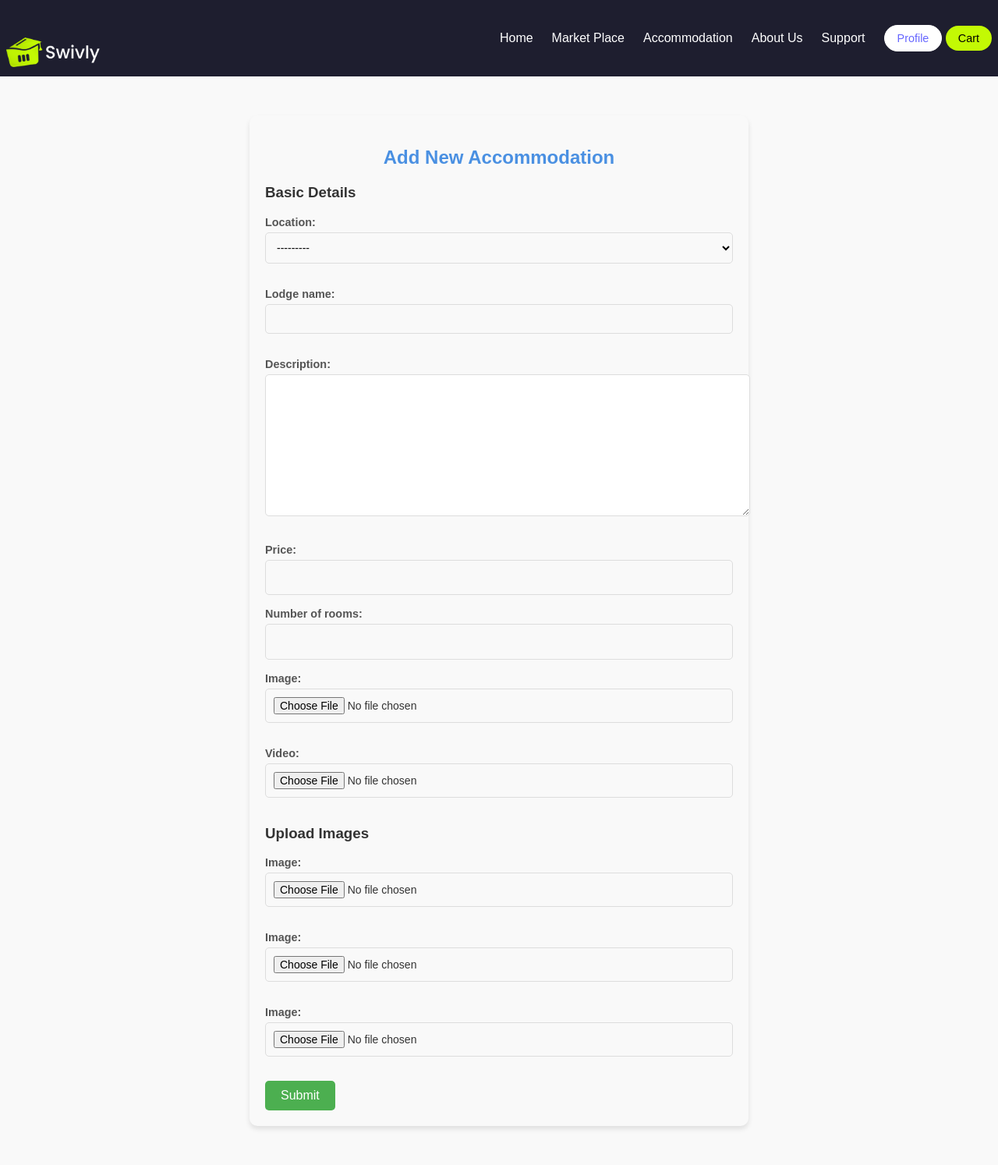
After one commit to codeAKstan/Swivly, a Django app: page /add/ in a window 1280 px wide. The commit adds this page. Shown: the whole page at 78% size. Run offline with Django 5.2, Linux system fonts and the light colour scheme; the visitor is signed in with stand-in values (Sample User, id 1); data that the repository does not hold is empty; parts of the project's set-up code (start-up, migrations or seed data) failed here and were passed over.

Commit message:
working on the accommodation page

```diff
--- a/registration/forms.py
+++ b/registration/forms.py
@@ -1,6 +1,6 @@
 from django import forms
 from django.contrib.auth.models import User
-from .models import Profile, ProductImage, Product
+from .models import Profile, ProductImage, Product, House, HouseImage
 
 class UserRegisterForm(forms.ModelForm):
     ROLE_CHOICES = [
@@ -57,3 +57,14 @@ class ProductImageForm(forms.ModelForm):
     class Meta:
         model = ProductImage
         fields = ['image']
+
+
+class HouseForm(forms.ModelForm):
+    class Meta:
+        model = House
+        fields = ['location', 'lodge_name', 'description', 'price', 'number_of_rooms', 'image', 'video']
+
+class HouseImageForm(forms.ModelForm):
+    class Meta:
+        model = HouseImage
+        fields = ['image']
--- a/registration/models.py
+++ b/registration/models.py
@@ -105,3 +105,34 @@ class ProductImage(models.Model):
 
     def __str__(self):
         return f"Image for {self.product.name}"
+
+
+class Location(models.Model):
+    name = models.CharField(max_length=200)
+    city = models.CharField(max_length=100, blank=True)
+    state = models.CharField(max_length=100, blank=True)
+
+    def __str__(self):
+        return self.name
+
+
+class House(models.Model):
+    location = models.ForeignKey(Location, related_name='houses', on_delete=models.CASCADE)
+    lodge_name = models.CharField(max_length=200)
+    description = models.TextField()
+    price = models.DecimalField(max_digits=10, decimal_places=2)
+    number_of_rooms = models.PositiveIntegerField()
+    is_available = models.BooleanField(default=True)
+    image = models.ImageField(upload_to='houses/%Y/%m/%d', blank=True)
+    video = models.FileField(upload_to='houses/videos/%Y/%m/%d', blank=True)
+    created = models.DateTimeField(auto_now_add=True)
+
+    def __str__(self):
+        return self.lodge_name
+
+class HouseImage(models.Model):
+    house = models.ForeignKey(House, related_name='images', on_delete=models.CASCADE)
+    image = models.ImageField(upload_to='houses/images/%Y/%m/%d')
+
+    def __str__(self):
+        return f"Image for {self.house.title}"
--- /dev/null
+++ b/registration/templates/registration/add_house.html
@@ -0,0 +1,79 @@
+{% extends 'registration/base.html' %}
+{% load static %}
+{% block content %}
+<div class="add-house-container">
+    <h2>Add New Accommodation</h2>
+    <form method="post" enctype="multipart/form-data" class="add-house-form">
+        {% csrf_token %}
+
+        <!-- House Form -->
+        <h3>Basic Details</h3>
+        {{ house_form.as_p }}
+
+        <!-- Image Upload -->
+        <h3>Upload Images</h3>
+        {{ formset.management_form }}
+        {% for form in formset %}
+        {{ form.as_p }}
+        {% endfor %}
+
+        <button type="submit" class="btn">Submit</button>
+    </form>
+</div>
+
+<style>
+    .add-house-container {
+        max-width: 600px;
+        margin: 50px auto;
+        padding: 20px;
+        background: #f9f9f9;
+        border-radius: 10px;
+        box-shadow: 0 4px 6px rgba(0, 0, 0, 0.1);
+        font-family: Arial, sans-serif;
+    }
+
+    .add-house-container h2 {
+        text-align: center;
+        color: #4a90e2;
+        margin-bottom: 20px;
+    }
+
+    .add-house-form h3 {
+        margin-top: 20px;
+        color: #333;
+    }
+
+    .add-house-form label {
+        font-weight: bold;
+        margin-bottom: 5px;
+        display: block;
+    }
+
+    .add-house-form input[type="text"],
+    .add-house-form textarea,
+    .add-house-form input[type="file"],
+    .add-house-form select {
+        width: 100%;
+        padding: 10px;
+        margin-bottom: 15px;
+        border: 1px solid #ddd;
+        border-radius: 5px;
+        font-size: 14px;
+    }
+
+    .add-house-form button {
+        background-color: #4caf50;
+        color: white;
+        font-size: 16px;
+        padding: 10px 20px;
+        border: none;
+        border-radius: 5px;
+        cursor: pointer;
+        transition: background-color 0.3s ease;
+    }
+
+    .add-house-form button:hover {
+        background-color: #45a049;
+    }
+</style>
+{% endblock %}
--- a/registration/templates/registration/base.html
+++ b/registration/templates/registration/base.html
@@ -24,7 +24,7 @@
             <nav class="nav" id="nav-menu">
                 <a href="{% url 'registration:product_list' %}">Home</a>
                 <a href="{% url 'registration:shop' %}">Market Place</a>
-                <a href="#">Accommodation</a>
+                <a href="{% url 'registration:accommodation' %}">Accommodation</a>
                 <a href="{% url 'registration:about' %}">About Us</a>
                 <a href="{% url 'registration:about' %}">Support</a>
                 <div class="auth">
--- a/registration/urls.py
+++ b/registration/urls.py
@@ -10,6 +10,9 @@ urlpatterns = [
     path('shop/<slug:category_slug>/', views.product_list_or_index, name='shop_product_list_by_category'),
     path('shop/<int:id>/<slug:slug>/', views.product_detail, name='product_detail'),
     path('about/', views.about_us, name='about'),
+    path('accommodation/', views.accommodation, name='accommodation'),
+    path('add/', views.add_house, name='add_house'),
+    path('accommdate/', views.accommodation_list, name='accommodation_list'),
     path('register/', views.register, name='register'),
     path('profile/', views.profile, name='profile'),
     path('edit/', views.edit, name='edit'),
--- a/registration/views.py
+++ b/registration/views.py
@@ -1,13 +1,14 @@
 from django.shortcuts import render, HttpResponse, redirect, get_object_or_404
 from django.contrib.auth.forms import AuthenticationForm
 from django.contrib.auth.decorators import login_required
-from .forms import UserRegisterForm, UserEditForm, ProfileEditForm, ProductForm, ProductImageForm
-from .models import Listing, Transaction, Profile, Category, Product, ProductImage
+from .forms import UserRegisterForm, UserEditForm, ProfileEditForm, ProductForm, ProductImageForm,  HouseForm, HouseImageForm
+from .models import Listing, Transaction, Profile, Category, Product, ProductImage, House, HouseImage
 from django.contrib import messages
 from django.db.models import Q
 from django.core.paginator import Paginator
 from orders.models import Order, OrderItem
 from django.forms import modelformset_factory
+from django import forms
 # Create your views here.
 
 # def index(request):
@@ -197,3 +198,35 @@ def listing_summary(request):
         'products': products,
     }
     return render(request, 'registration/listing_summary.html', context)
+
+
+def accommodation(request):
+    return render(request, 'registration/accommodation.html')
+
+@login_required
+def add_house(request):
+    if request.method == 'POST':
+        house_form = HouseForm(request.POST, request.FILES)
+        image_formset = forms.modelformset_factory(HouseImage, form=HouseImageForm, extra=3)
+        formset = image_formset(request.POST, request.FILES, queryset=HouseImage.objects.none())
+
+        if house_form.is_valid() and formset.is_valid():
+            house = house_form.save()
+
+            for form in formset.cleaned_data:
+                if form:
+                    image = form['image']
+                    HouseImage.objects.create(house=house, image=image)
+
+            return redirect('accommodation_list')  # Redirect to accommodation list
+    else:
+        house_form = HouseForm()
+        image_formset = forms.modelformset_factory(HouseImage, form=HouseImageForm, extra=3)
+        formset = image_formset(queryset=HouseImage.objects.none())
+
+    return render(request, 'registration/add_house.html', {'house_form': house_form, 'formset': formset})
+
+
+def accommodation_list(request):
+    houses = House.objects.filter(is_available=True)
+    return render(request, 'registration/accommodation_list.html', {'houses': houses})
```
Also changed, not shown: registration/admin.py (+22 -0 lines), registration/templates/registration/accommodation.html (added, +77 -0 lines), registration/migrations/0013_house_location_houseimage_house_location.py (added).
